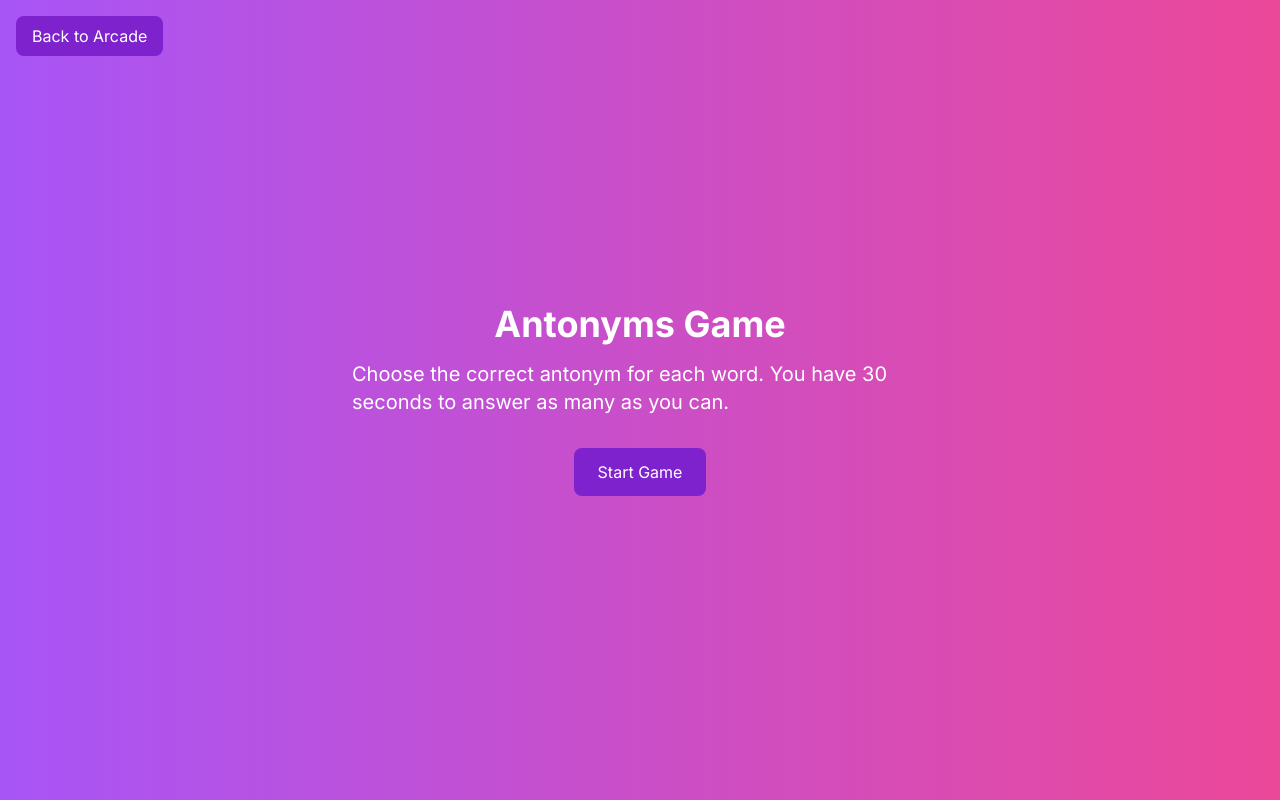
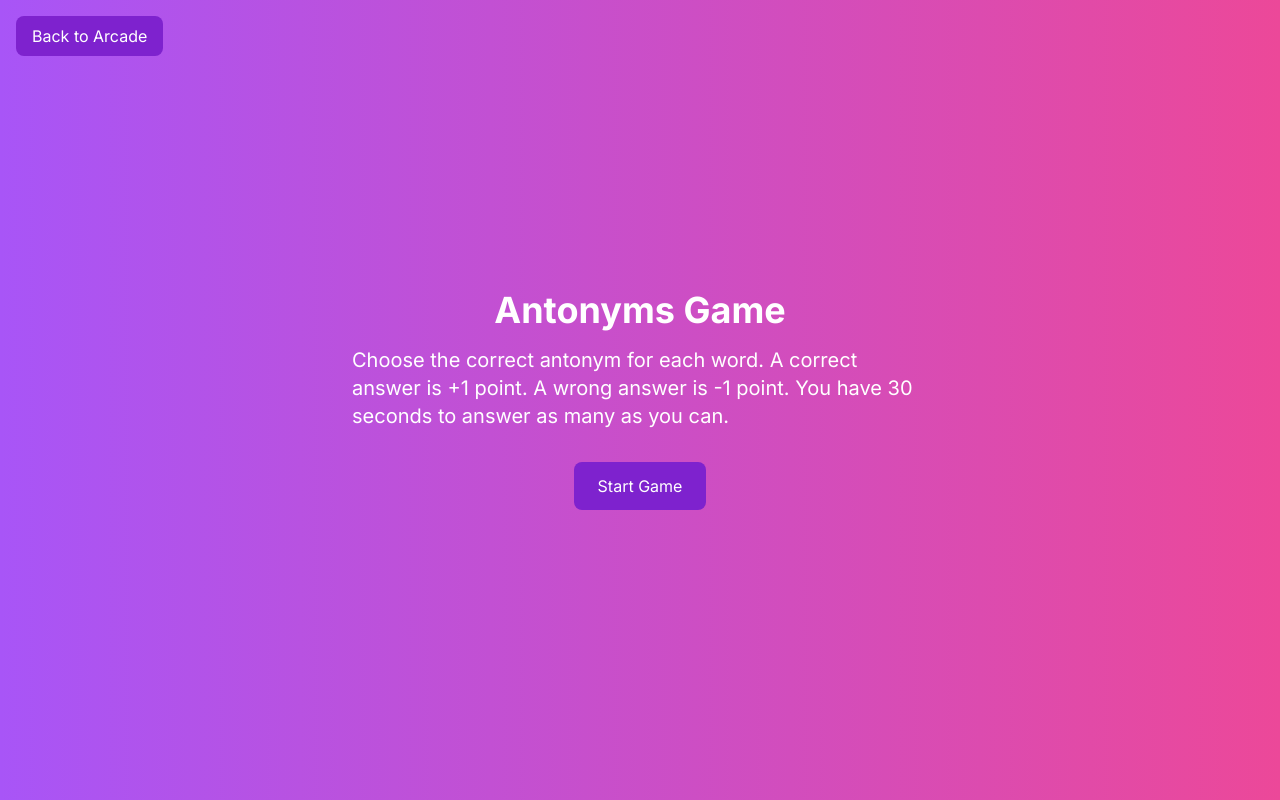
Before and after one commit to daltyboy11/wordcade, a Next.js app: page /antonyms in a window 1280 px wide. Built offline with nearby package versions, Linux system fonts and the light colour scheme.

Commit message:
update antonyms description

```diff
--- a/app/antonyms/page.tsx
+++ b/app/antonyms/page.tsx
@@ -69,8 +69,9 @@ export default function Antonyms() {
         <div className="text-center">
           <h1 className="text-4xl font-bold mb-4">Antonyms Game</h1>
           <p className="text-xl mb-8 max-w-xl mx-auto text-left">
-            Choose the correct antonym for each word. You have 30 seconds to
-            answer as many as you can.
+            Choose the correct antonym for each word. A correct answer is +1
+            point. A wrong answer is -1 point. You have 30 seconds to answer as
+            many as you can.
           </p>
           <button
             onClick={handleStartGame}
@@ -107,7 +108,7 @@ export default function Antonyms() {
         <div className="text-center">
           <h1 className="text-4xl font-bold mb-4">Game Over</h1>
           <p className="text-xl mb-8">Your score: {score}</p>
-          <h2 className="text-2xl mb-4">Your Answers:</h2>
+          <h2 className="text-2xl mb-4 text-left">Your Answers:</h2>
           <ul className="list-disc list-inside text-left">
             {answers.map((answer, index) => {
               const question = data[index];
--- a/app/synonyms/page.tsx
+++ b/app/synonyms/page.tsx
@@ -70,7 +70,7 @@ export default function Synonyms() {
           <h1 className="text-4xl font-bold mb-4">Synonyms Game</h1>
           <p className="text-xl mb-8 max-w-xl mx-auto text-left">
             Choose the correct synonym for each word. A correct answer is +1
-            point. An wrong answer is -1 point. You have 30 seconds to answer as
+            point. A wrong answer is -1 point. You have 30 seconds to answer as
             many as you can.
           </p>
           <button
```
